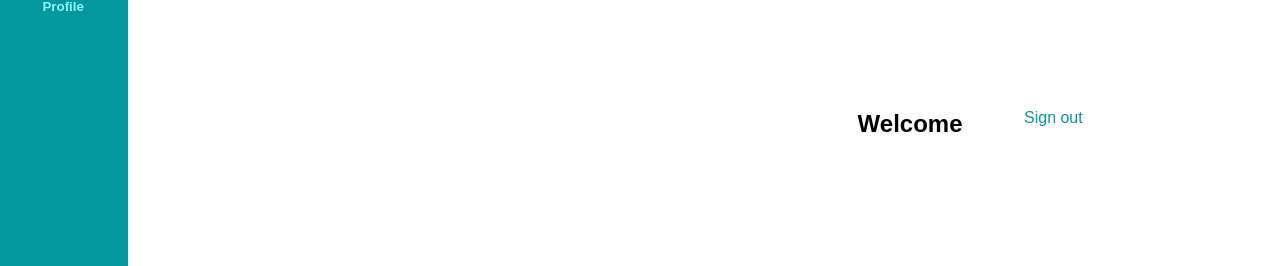
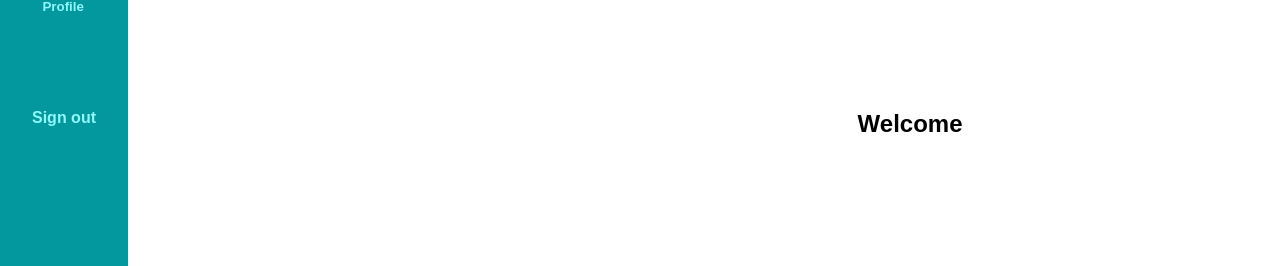
Before and after one commit to harvysdlc/meeps, a PHP site: page / in a window 1280 px wide. Shown: the part 534-800 px from the top of the page. Run offline with PHP 8.4, Linux system fonts and the light colour scheme; the visitor is signed in with stand-in values (Sample User, id 1); data that the repository does not hold is empty.

Commit message:
sign out

```diff
--- a/css/index.css
+++ b/css/index.css
@@ -79,12 +79,13 @@ body {
 .signout{
     position:fixed;
 	top: 80.4%;
-	right: 20%;
+	left: 2.5%;
 }
 
 .signout a{
     position:fixed;
 	text-decoration: none;
     font-family: Arial, sans-serif;
-    color: var(--dark);
+    font-weight: bold;
+    color: var(--light);
 }
```
